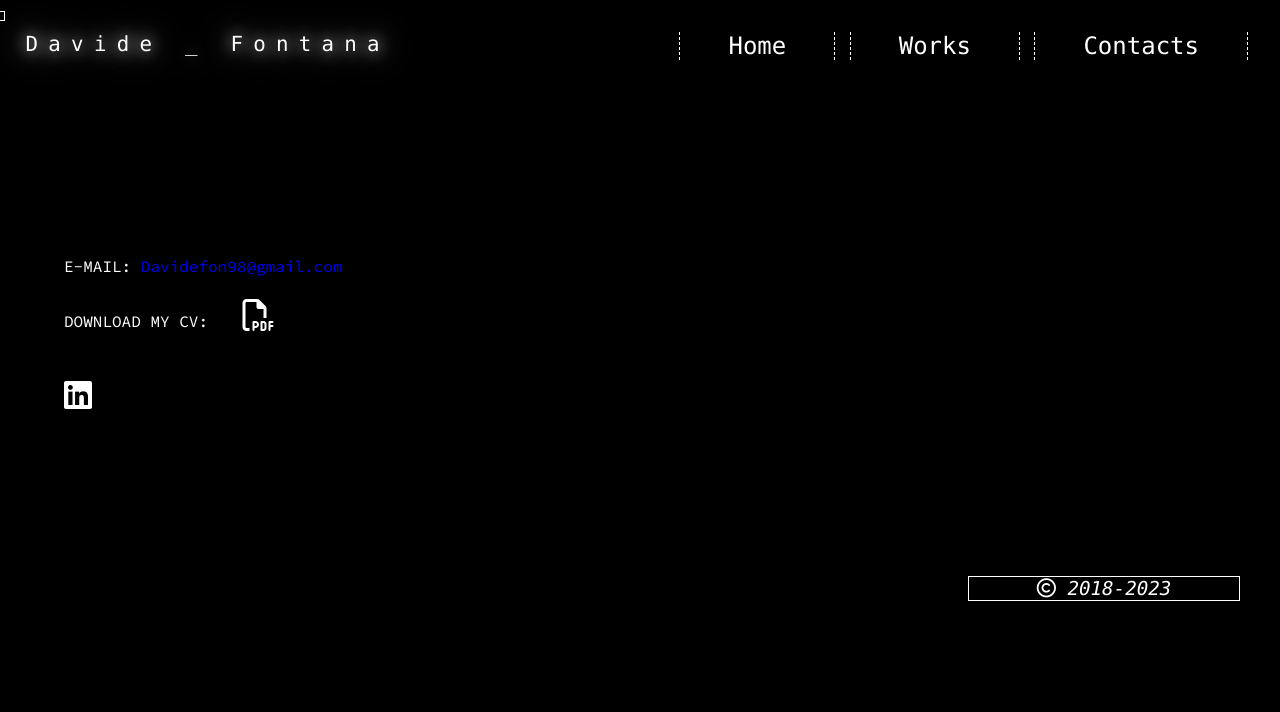
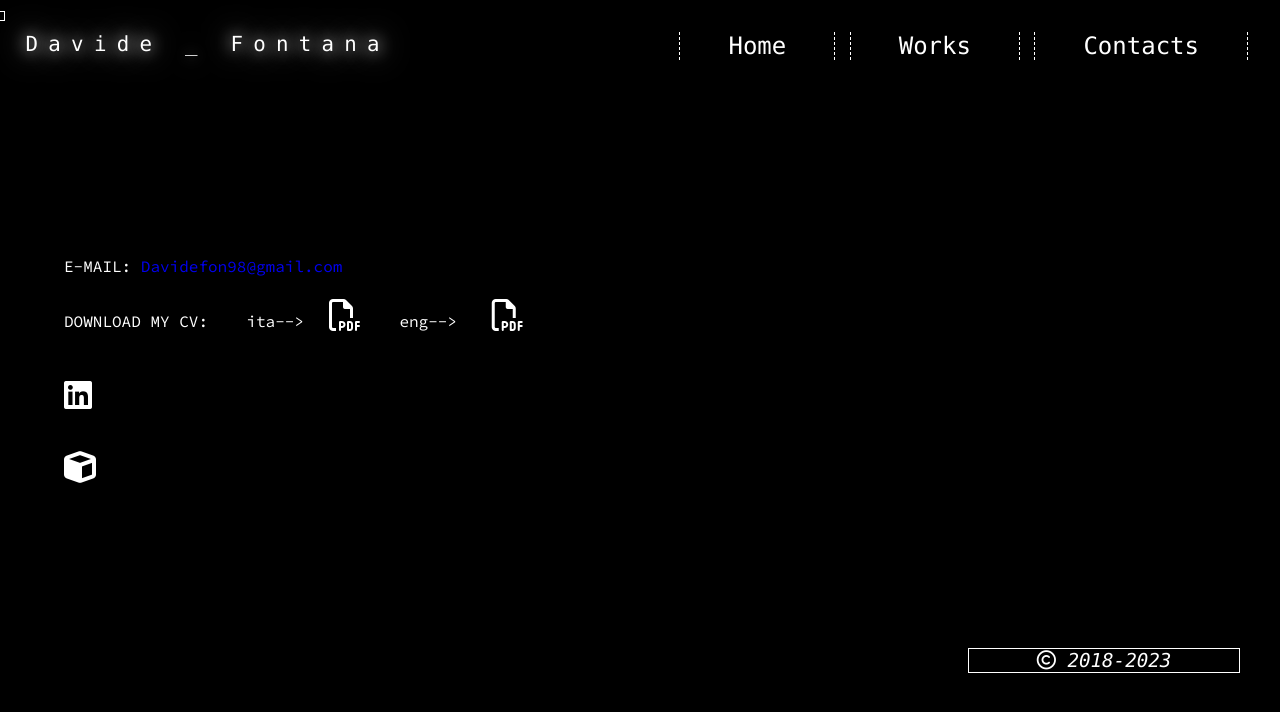
Before and after one commit to DavideFontana/DavideFontana.github.io, a plain HTML site: page contacts.html in a window 1280 px wide. Drawn offline with Linux system fonts and the light colour scheme.

Commit message:
CV Update

```diff
--- a/about.css
+++ b/about.css
@@ -307,6 +307,12 @@
     margin-left: auto;
   }
 
+  #cubelogo{
+
+    font-size: 5rem;
+
+  }
+
 
 
   /* FOOTER */
--- a/contacts.html
+++ b/contacts.html
@@ -70,15 +70,27 @@
     E-MAIL:  <a href="mailto:davidefon98@gmail.com" style="text-decoration: none;"> Davidefon98@gmail.com  </a>
     <br>
     <br>
-    DOWNLOAD MY CV: <a href="Mediapool/CV_Davide Fontana_compressed.pdf" target="_blank" style="display: inline-block; text-decoration: none; color: #fff; font-size: 2rem; margin-left: 25px;">
+    DOWNLOAD MY CV: &nbsp;&nbsp;&nbsp;ita--><a href="Mediapool/CV_Davide Fontana_compressed.pdf" target="_blank" style="display: inline-block; text-decoration: none; color: #fff; font-size: 2rem; margin-left: 25px;">
         <i class="fa-regular fa-file-pdf"></i>
     </a>
+    &nbsp;&nbsp;&nbsp;eng--> <a href="Mediapool/CV_Davide Fontana_EN_compressed.pdf"target="_blank" style="display: inline-block; text-decoration: none; color: #fff; font-size: 2rem; margin-left: 25px;">
+        <i class="fa-regular fa-file-pdf"></i></a>
     <br>
     <br>
     <br>
 
     <a href="https://www.linkedin.com/in/davide-fontana-186a68272" style="color: #fff; font-size: 2rem;" target="_blank">
-        <i class="fa-brands fa-linkedin"></i></a>
+        <i class="fa-brands fa-linkedin"></i>
+    </a>
+
+    <a href="https://sketchfab.com/DavideFon" style="color: #fff; font-size: 2rem; padding-top: 2rem; display: block;" target="_blank">
+        <i class="fa-solid fa-cube"></i>
+    </a>
+
+
+
+
+
 
 
 </div>
```
Also changed, not shown: 2 other files.
